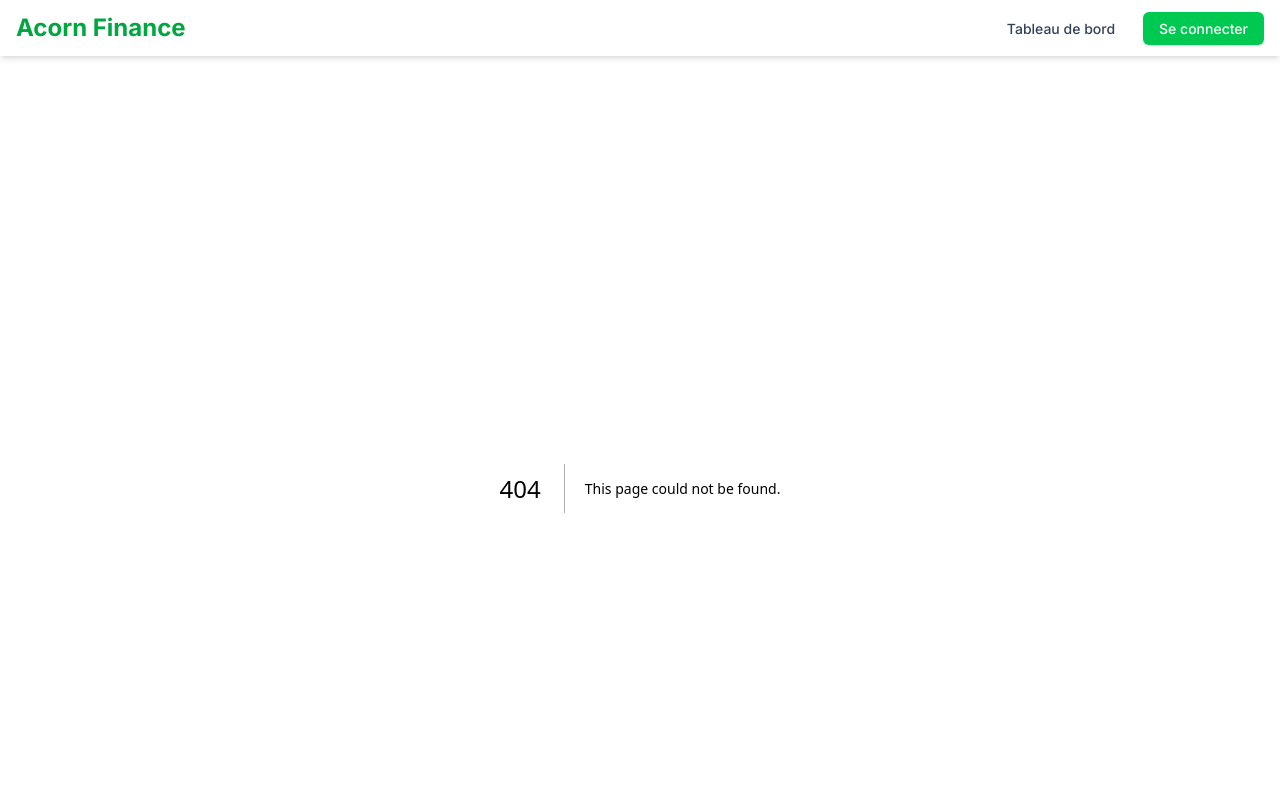
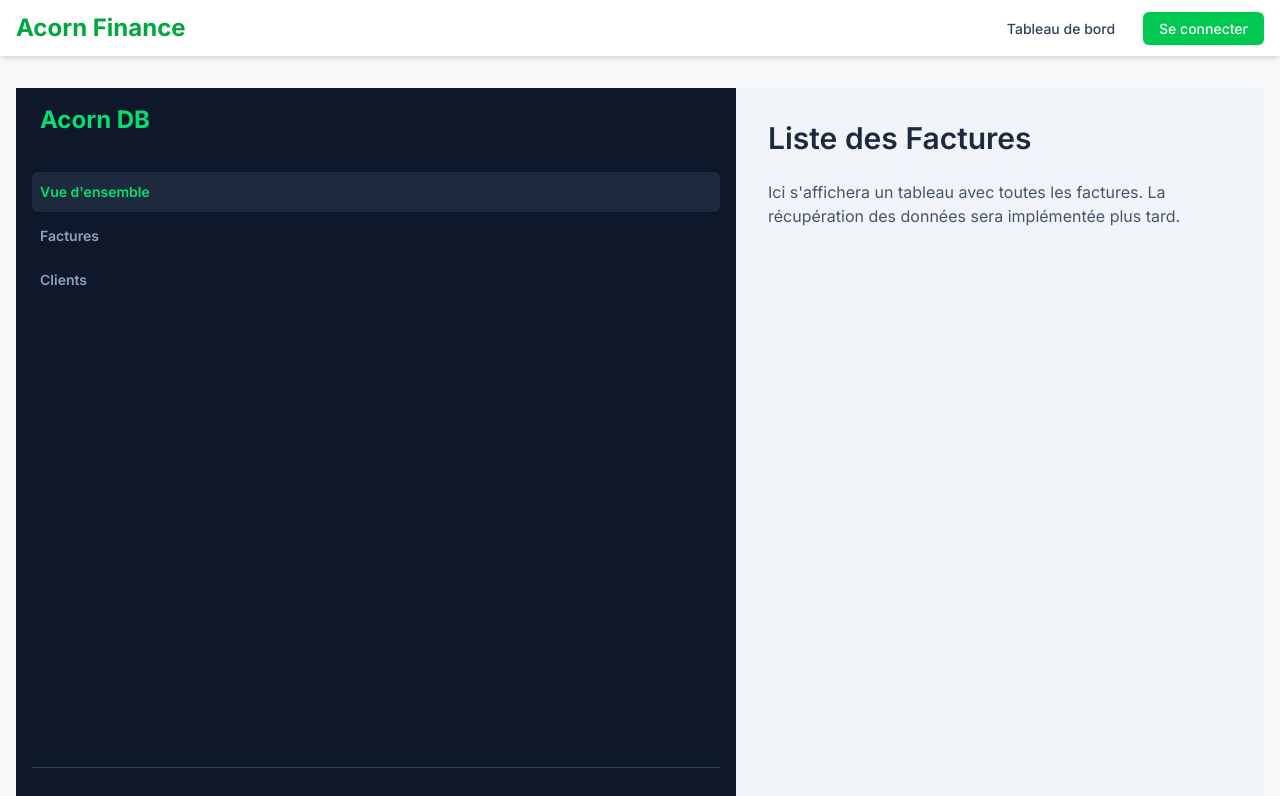
Before and after one commit to FYGS/formation-nextjs, a Next.js app: page /dashboard/invoices in a window 1280 px wide. Before the commit this address had no page. Shown: the top 796 px of the page. Built offline with nearby package versions, Linux system fonts and the light colour scheme.

Commit message:
ajouter les page de factures et détails de facture

```diff
--- /dev/null
+++ b/src/app/dashboard/invoices/[id]/page.tsx
@@ -0,0 +1,24 @@
+type InvoiceDetailPageProps = {
+  params: Promise<{
+    id: string; // L'ID de la facture proviendra de l'URL
+  }>;
+  // searchParams?: { [key: string]: string | string[] | undefined }; // Si vous aviez besoin des query params
+};
+
+export default async function InvoiceDetailPage({
+  params,
+}: InvoiceDetailPageProps) {
+  const { id } = await params;
+  return (
+    <div>
+      <h1 className="text-3xl font-semibold text-slate-800 dark:text-white mb-6">
+        Détail de la Facture N° <span className="text-green-500">{id}</span>
+      </h1>
+      <p className="text-slate-600 dark:text-slate-300">
+        Les informations complètes de la facture avec l&apos;ID &quot;
+        {id}&quot; seront affichées ici.
+      </p>
+      {/* Plus tard: détails de la facture, actions (modifier, supprimer) */}
+    </div>
+  );
+}
--- /dev/null
+++ b/src/app/dashboard/invoices/page.tsx
@@ -0,0 +1,14 @@
+export default function InvoicesPage() {
+  return (
+    <div>
+      <h1 className="text-3xl font-semibold text-slate-800 dark:text-white mb-6">
+        Liste des Factures
+      </h1>
+      <p className="text-slate-600 dark:text-slate-300">
+        Ici s&apos;affichera un tableau avec toutes les factures. La
+        récupération des données sera implémentée plus tard.
+      </p>
+      {/* Plus tard: un bouton "Ajouter une facture" */}
+    </div>
+  );
+}
```
